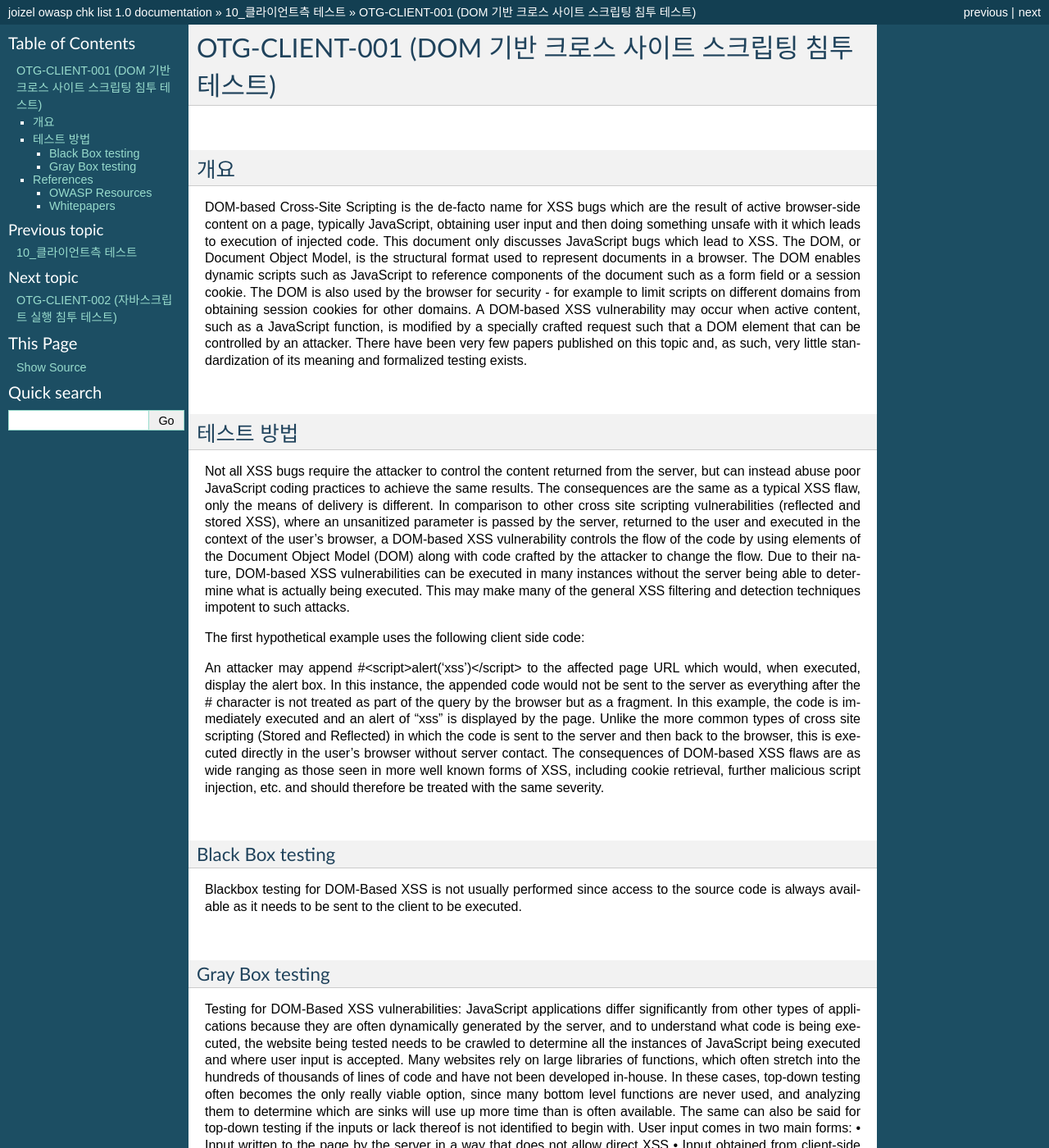
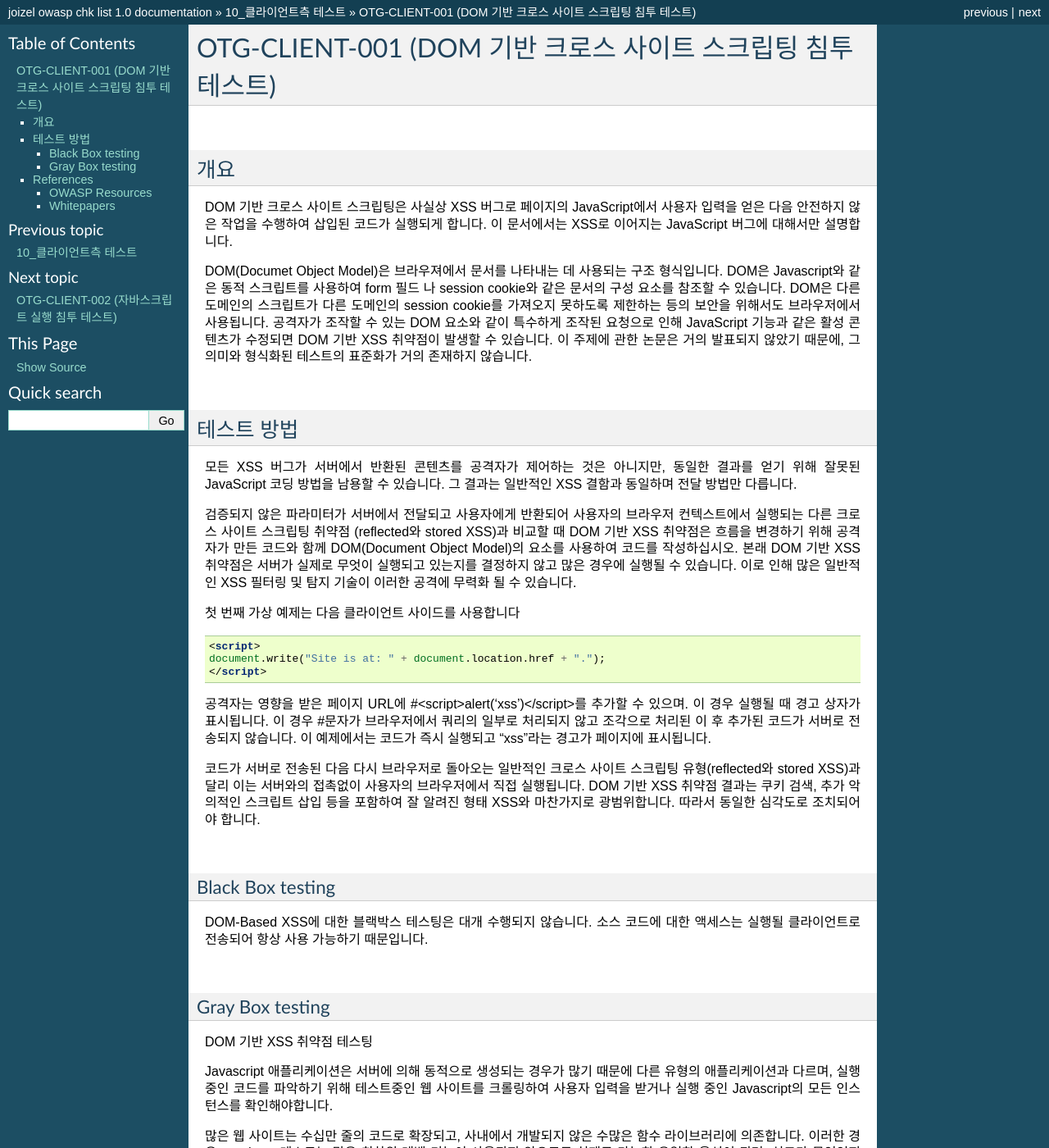
Before and after one commit to joizel/owasp_korean, a Sphinx documentation site: the page built from docs/10_ClientSideTesting/OTG-CLIENT-001.rst, in a window 1280 px wide and 1400 px high. Shown: the whole window at 82% size. Built offline with Sphinx 7.4.7, drawn with Linux system fonts in a browser that asks for light colours; some of the changed text lies outside the part shown.

Commit message:
180628
180628

```diff
--- a/docs/10_ClientSideTesting/OTG-CLIENT-001.rst
+++ b/docs/10_ClientSideTesting/OTG-CLIENT-001.rst
@@ -7,140 +7,122 @@ OTG-CLIENT-001 (DOM 기반 크로스 사이트 스크립팅 침투 테스트)
 개요
 ============================================================================================
 
-DOM-based Cross-Site Scripting is the de-facto name for XSS
-bugs which are the result of active browser-side content on a
-page, typically JavaScript, obtaining user input and then doing
-something unsafe with it which leads to execution of injected
-code. This document only discusses JavaScript bugs which lead
-to XSS.
-The DOM, or Document Object Model, is the structural format
-used to represent documents in a browser. The DOM enables
-dynamic scripts such as JavaScript to reference components of
-the document such as a form field or a session cookie. The DOM
-is also used by the browser for security - for example to limit
-scripts on different domains from obtaining session cookies for
-other domains. A DOM-based XSS vulnerability may occur when
-active content, such as a JavaScript function, is modified by a
-specially crafted request such that a DOM element that can be
-controlled by an attacker.
-There have been very few papers published on this topic and, as
-such, very little standardization of its meaning and formalized
-testing exists.
+DOM 기반 크로스 사이트 스크립팅은 사실상 XSS 버그로 페이지의 JavaScript에서 사용자 입력을 얻은 다음 안전하지 않은 작업을 수행하여 삽입된 코드가 실행되게 합니다.
+이 문서에서는 XSS로 이어지는 JavaScript 버그에 대해서만 설명합니다.
+
+DOM(Documet Object Model)은 브라우져에서 문서를 나타내는 데 사용되는 구조 형식입니다.
+DOM은 Javascript와 같은 동적 스크립트를 사용하여 form 필드 나 session cookie와 같은 문서의 구성 요소를 참조할 수 있습니다.
+DOM은 다른 도메인의 스크립트가 다른 도메인의 session cookie를 가져오지 못하도록 제한하는 등의 보안을 위해서도 브라우저에서 사용됩니다.
+공격자가 조작할 수 있는 DOM 요소와 같이 특수하게 조작된 요청으로 인해 JavaScript 기능과 같은 활성 콘텐츠가 수정되면 DOM 기반 XSS 취약점이 발생할 수 있습니다.
+이 주제에 관한 논문은 거의 발표되지 않았기 때문에, 그 의미와 형식화된 테스트의 표준화가 거의 존재하지 않습니다.
 
 |
 
 테스트 방법
 ============================================================================================
 
-Not all XSS bugs require the attacker to control the content returned
-from the server, but can instead abuse poor JavaScript
-coding practices to achieve the same results. The consequences
-are the same as a typical XSS flaw, only the means of delivery is
-different.
-In comparison to other cross site scripting vulnerabilities (reflected
-and stored XSS), where an unsanitized parameter is
-passed by the server, returned to the user and executed in the
-context of the user’s browser, a DOM-based XSS vulnerability
-controls the flow of the code by using elements of the Document
-Object Model (DOM) along with code crafted by the attacker to
-change the flow.
-Due to their nature, DOM-based XSS vulnerabilities can be executed
-in many instances without the server being able to determine
-what is actually being executed. This may make many of
-the general XSS filtering and detection techniques impotent to
-such attacks.
+모든 XSS 버그가 서버에서 반환된 콘텐츠를 공격자가 제어하는 것은 아니지만, 동일한 결과를 얻기 위해 잘못된 JavaScript 코딩 방법을 남용할 수 있습니다.
+그 결과는 일반적인 XSS 결함과 동일하며 전달 방법만 다릅니다.
 
-The first hypothetical example uses the following client side
-code:
+검증되지 않은 파라미터가 서버에서 전달되고 사용자에게 반환되어 사용자의 브라우저 컨텍스트에서 실행되는 다른 크로스 사이트 스크립팅 취약점 (reflected와 stored XSS)과 비교할 때 DOM 기반 XSS 취약점은 흐름을 변경하기 위해 공격자가 만든 코드와 함께 DOM(Document Object Model)의 요소를 사용하여 코드를 작성하십시오.
+본래 DOM 기반 XSS 취약점은 서버가 실제로 무엇이 실행되고 있는지를 결정하지 않고 많은 경우에 실행될 수 있습니다.
+이로 인해 많은 일반적인 XSS 필터링 및 탐지 기술이 이러한 공격에 무력화 될 수 있습니다.
 
-An attacker may append #<script>alert(‘xss’)</script> to the affected
-page URL which would, when executed, display the alert
-box. In this instance, the appended code would not be sent to
-the server as everything after the # character is not treated as
-part of the query by the browser but as a fragment. In this example,
-the code is immediately executed and an alert of “xss” is
-displayed by the page. Unlike the more common types of cross
-site scripting (Stored and Reflected) in which the code is sent to
-the server and then back to the browser, this is executed directly
-in the user’s browser without server contact.
-The consequences of DOM-based XSS flaws are as wide ranging
-as those seen in more well known forms of XSS, including cookie
-retrieval, further malicious script injection, etc. and should therefore
-be treated with the same severity.
+첫 번째 가상 예제는 다음 클라이언트 사이드를 사용합니다
+
+.. code-block:: html
+
+    <script>
+    document.write("Site is at: " + document.location.href + ".");
+    </script>
+
+
+공격자는 영향을 받은 페이지 URL에 #<script>alert('xss')</script>를 추가할 수 있으며. 이 경우 실행될 때 경고 상자가 표시됩니다.
+이 경우 #문자가 브라우저에서 쿼리의 일부로 처리되지 않고 조각으로 처리된 이 후 추가된 코드가 서버로 전송되지 않습니다.
+이 예제에서는 코드가 즉시 실행되고 "xss"라는 경고가 페이지에 표시됩니다.
+
+코드가 서버로 전송된 다음 다시 브라우저로 돌아오는 일반적인 크로스 사이트 스크립팅 유형(reflected와 stored XSS)과 달리 이는 서버와의 접촉없이 사용자의 브라우저에서 직접 실행됩니다.
+DOM 기반 XSS 취약점 결과는 쿠키 검색, 추가 악의적인 스크립트 삽입 등을 포함하여 잘 알려진 형태 XSS와 마찬가지로 광범위합니다. 따라서 동일한 심각도로 조치되어야 합니다.
 
 |
 
 Black Box testing
 ----------------------------------------------------------------------------------------
 
-Blackbox testing for DOM-Based XSS is not usually performed
-since access to the source code is always available as it needs to
-be sent to the client to be executed.
+DOM-Based XSS에 대한 블랙박스 테스팅은 대개 수행되지 않습니다.
+소스 코드에 대한 액세스는 실행될 클라이언트로 전송되어 항상 사용 가능하기 때문입니다.
 
 |
 
 Gray Box testing
 ----------------------------------------------------------------------------------------
 
-Testing for DOM-Based XSS vulnerabilities:
-JavaScript applications differ significantly from other types of
-applications because they are often dynamically generated by
-the server, and to understand what code is being executed, the
-website being tested needs to be crawled to determine all the
-instances of JavaScript being executed and where user input
-is accepted. Many websites rely on large libraries of functions,
-which often stretch into the hundreds of thousands of lines of
-code and have not been developed in-house. In these cases,
-top-down testing often becomes the only really viable option,
-since many bottom level functions are never used, and analyzing
-them to determine which are sinks will use up more time than is
-often available. The same can also be said for top-down testing
-if the inputs or lack thereof is not identified to begin with.
-User input comes in two main forms:
-• Input written to the page by the server in a way that does not
-allow direct XSS
-• Input obtained from client-side JavaScript objects
-Here are two examples of how the server may insert data into
-JavaScript:
-And here are two examples of input from client-side JavaScript
-objects:
-While there is little difference to the JavaScript code in how they
-are retrieved, it is important to note that when input is received
-via the server, the server can apply any permutations to the data
-that it desires, whereas the permutations performed by JavaScript
-objects are fairly well understood and documented, and
-so if someFunction in the above example were a sink, then the
-exploitability of the former would depend on the filtering done
-by the server, whereas the latter would depend on the encoding
-done by the browser on the window.referer object.
-Stefano Di Paulo has written an excellent article on what browsers
-return when asked for the various elements of a URL using
-the document. and location. attributes.
-Additionally, JavaScript is often executed outside of <script>
-blocks, as evidenced by the many vectors which have led to XSS
-filter bypasses in the past, and so, when crawling the application,
-it is important to note the use of scripts in places such as
-event handlers and CSS blocks with expression attributes.
-Also, note that any off-site CSS or script objects will need to be
-assessed to determine what code is being executed.
-Automated testing has only very limited success at identifying
-and validating DOM-based XSS as it usually identifies XSS
-by sending a specific payload and attempts to observe it in the
-server response. This may work fine for the simple example provided
-below, where the message parameter is reflected back to
-the user:
+DOM 기반 XSS 취약점 테스팅
+
+Javascript 애플리케이션은 서버에 의해 동적으로 생성되는 경우가 많기 때문에 다른 유형의 애플리케이션과 다르며, 실행 중인 코드를 파악하기 위해 테스트중인 웹 사이트를 크롤링하여 사용자 입력을 받거나 실행 중인 Javascript의 모든 인스턴스를 확인해야합니다.
+
+많은 웹 사이트는 수십만 줄의 코드로 확장되고, 사내에서 개발되지 않은 수많은 함수 라이브러리에 의존합니다.
+이러한 경우 top-down 테스트는 많은 최하위 레벨 기능이 사용되지 않으므로 실제로 가능한 유일한 옵션이 되며, 싱크가 무엇인지 결정하기 위해 이를 분석하여 자주 사용 가능한 것보다 더 많은 시간을 소비하게 됩니다.
+
+입력 또는 그 부족이 처음부터 확인되지 않은 경우에도 top-down 테스트를 수행할 수 있습니다.
+사용자 입력은 두 가지 기본 형식으로 제공됩니다.
+
+- Input written to the page by the server in a way that does not allow direct XSS
+- Input obtained from client-side JavaScript objects
+
+Here are two examples of how the server may insert data into JavaScript:
+
+.. code-block:: javascript
+
+    var data = "<escaped data from the server>";
+    var result = someFunction("<escaped data from the server>");
+
+
+And here are two examples of input from client-side JavaScript objects:
+
+.. code-block:: javascript
+
+    var data = window.location;
+    var result = someFunction(window.referer);
+
+While there is little difference to the JavaScript code in how they are retrieved, it is important to note that when input is received via the server, the server can apply any permutations to the data that it desires, whereas the permutations performed by JavaScript objects are fairly well understood and documented, and so if someFunction in the above example were a sink, then the exploitability of the former would depend on the filtering done by the server, whereas the latter would depend on the encoding done by the browser on the window.referer object.
+Stefano Di Paulo has written an excellent article on what browsers return when asked for the various elements of a URL using the document. and location. attributes.
+Additionally, JavaScript is often executed outside of <script> blocks, as evidenced by the many vectors which have led to XSS filter bypasses in the past, and so, when crawling the application, it is important to note the use of scripts in places such as event handlers and CSS blocks with expression attributes.
+Also, note that any off-site CSS or script objects will need to be assessed to determine what code is being executed.
+Automated testing has only very limited success at identifying and validating DOM-based XSS as it usually identifies XSS by sending a specific payload and attempts to observe it in the server response.
+This may work fine for the simple example provided below, where the message parameter is reflected back to the user:
+
+
+.. code-block:: html
+
+    <script>
+    var pos=document.URL.indexOf("message=")+5;
+    document.write(document.URL.substring(pos,document.URL.length));
+    </script>
+
 but may not be detected in the following contrived case:
-For this reason, automated testing will not detect areas that may
-be susceptible to DOM-based XSS unless the testing tool can
-perform addition analysis of the client side code.
-Manual testing should therefore be undertaken and can be done
-by examining areas in the code where parameters are referred
-to that may be useful to an attacker. Examples of such areas include
-places where code is dynamically written to the page and
-elsewhere where the DOM is modified or even where scripts are
-directly executed. Further examples are described in the excellent
-DOM XSS article by Amit Klein, referenced at the end of this
-section.
+
+.. code-block:: html
+
+    <script>
+    var navAgt = navigator.userAgent;
+
+    if (navAgt.indexOf("MSIE")!=-1) {
+         document.write("You are using IE as a browser and visiting site: " + document.location.href + ".");
+    }
+    else
+    {
+        document.write("You are using an unknown browser.");
+    }
+    </script>
+
+For this reason, automated testing will not detect areas that may be susceptible to DOM-based XSS unless the testing tool can perform addition analysis of the client side code.
+이러한 이유로 자동화된 테스트는 테스트 도구가 클라이언트 측 코드에 대한 추가 분석을 수행할 수 없는 경우 DOM 기반 XSS의 영향을 받을 수 있는 영역을 감지하지 못합니다.
+
+
+Manual testing should therefore be undertaken and can be done by examining areas in the code where parameters are referred to that may be useful to an attacker.
+Examples of such areas include places where code is dynamically written to the page and elsewhere where the DOM is modified or even where scripts are directly executed.
+Further examples are described in the excellent DOM XSS article by Amit Klein, referenced at the end of this section.
 
 |
 
@@ -157,9 +139,12 @@ OWASP Resources
 Whitepapers
 -------------------------------------------------------------------------------------------
 
-- Document Object Model (DOM) - http://en.wikipedia.org/wiki/Document_Object_Model
-- DOM Based Cross Site Scripting or XSS of the Third Kind - Amit Klein: http://www.webappsec.org/projects/articles/071105.shtml
-- Browser location/document URI/URL Sources - https://code.google.com/p/domxsswiki/wiki/LocationSources
+- Document Object Model (DOM)
+    - http://en.wikipedia.org/wiki/Document_Object_Model
+- DOM Based Cross Site Scripting or XSS of the Third Kind
+    - Amit Klein: http://www.webappsec.org/projects/articles/071105.shtml
+- Browser location/document URI/URL Sources
+    - https://code.google.com/p/domxsswiki/wiki/LocationSources
 - i.e., what is returned when the user asks the browser for things like document.URL, document.baseURI, location, location.href, etc.
 
 |
```
